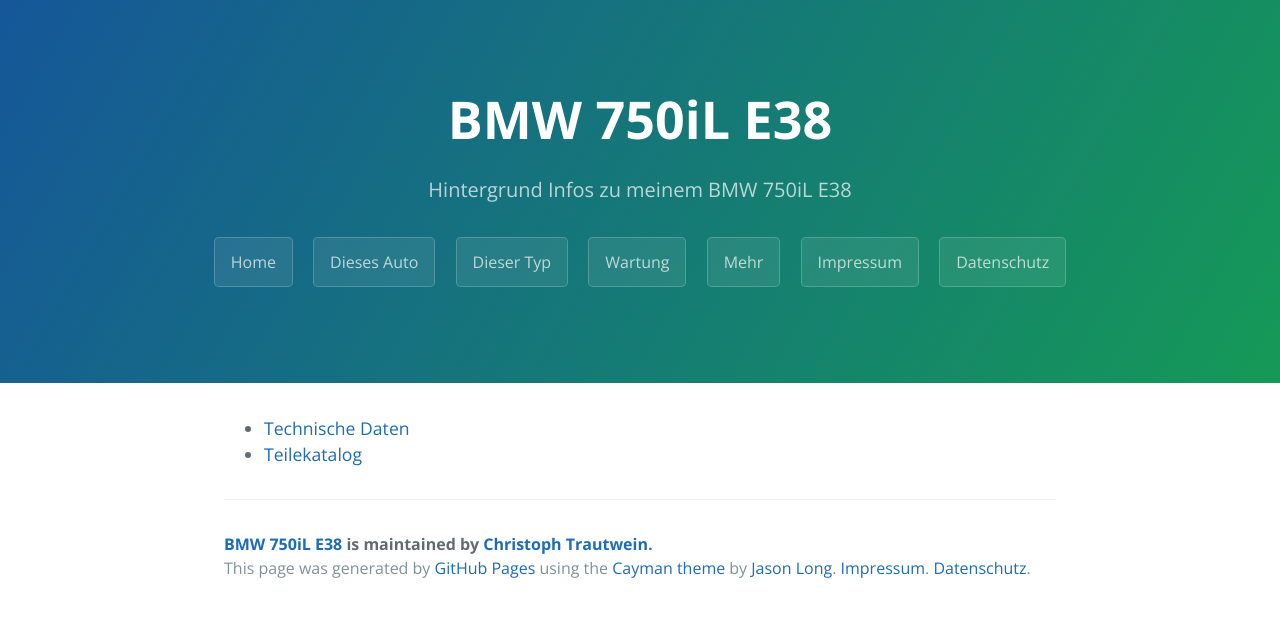
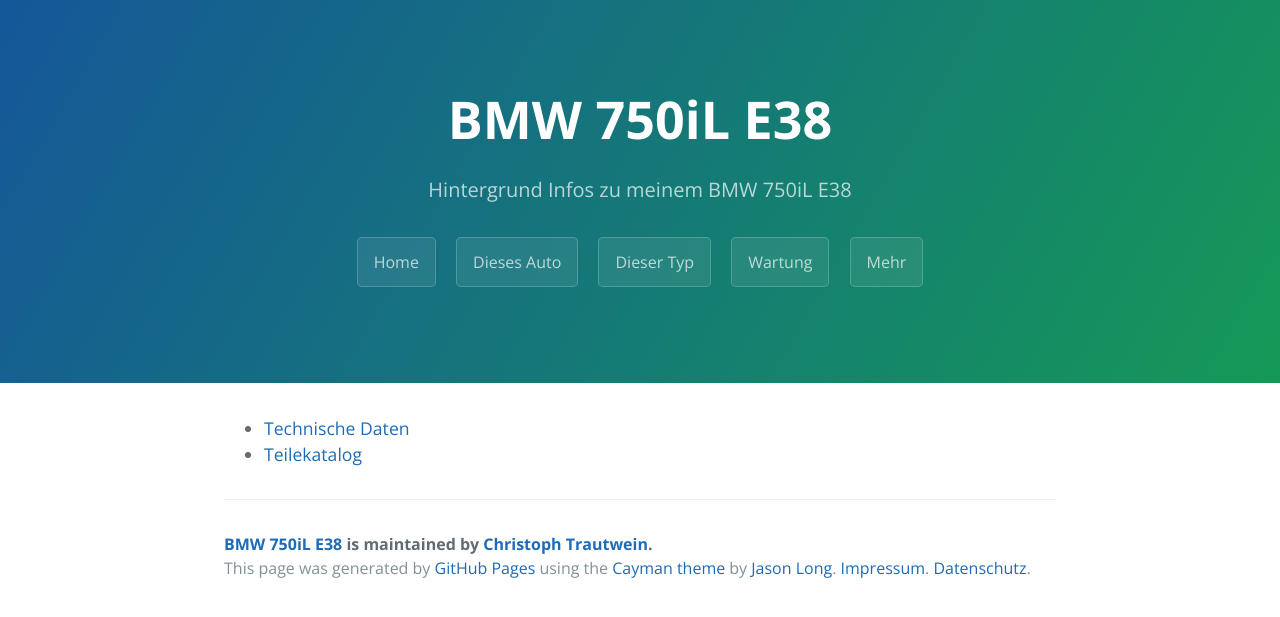
Before and after one commit to trautw/BMW750iL, a Jekyll site: the page built from docs/_pages/02_class.md, in a window 1280 px wide. Shown: the top 617 px of the page. Built offline with Jekyll 4.4.1, drawn with Linux system fonts in a browser that asks for light colours; part of the change alters nothing that is shown.

```diff
--- a/docs/_config.yml
+++ b/docs/_config.yml
@@ -17,6 +17,6 @@ url: "https://trautw.github.io" # the base hostname & protocol for your site
 # Build Settings
 sass:
   sass_dir: _sass
-include: ['_pages','_fineprint']
+include: ['_pages']
 kramdown:
   input: GFM
```
